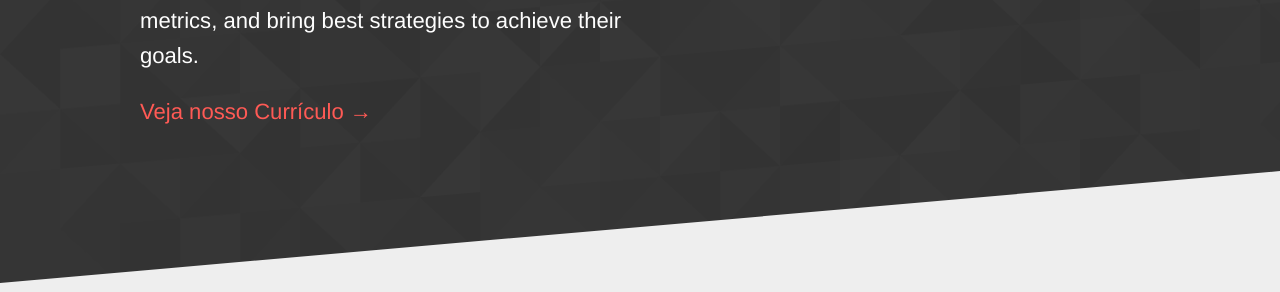
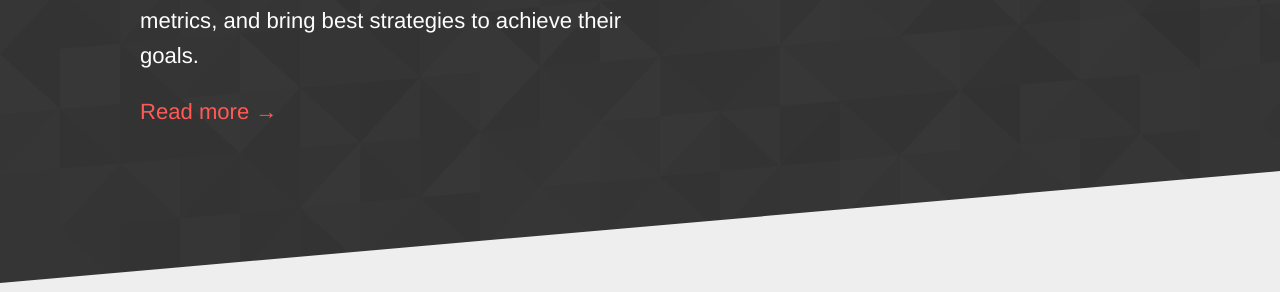
Before and after one commit to seoanalytics/seoanalytics.github.io, a Jekyll site: the page built from index.html, in a window 1280 px wide and 900 px high, scrolled down 842 px. Shown: the part 161-453 px from the top of the window. Built offline with Jekyll 4.4.1, drawn with Linux system fonts in a browser that asks for light colours.

Commit message:
Updated 'index.html' via CloudCannon

```diff
--- a/index.html
+++ b/index.html
@@ -20,7 +20,7 @@
 		    <p></p>
 			<h3 class="editable">About Me</h3>
 			<p class="editable">Since earning an Computer Information System Degree, I have worked in digital marketing serving large e-commerce clients in Brazil, such as services websites, marketplaces and institutional websites. In each position, I planned and directed analysis to help clients improve their performance metrics, and bring best strategies to achieve their goals.</p>
-			<p class="editable"><a href="{{ site.baseurl }}/portfolio/">Veja nosso Currículo &rarr;</a></p>
+			<p class="editable"><a href="{{ site.baseurl }}/portfolio/">Read more &rarr;</a></p>
 		</div>
 		<div>
 			<ul class="image-grid">
```
